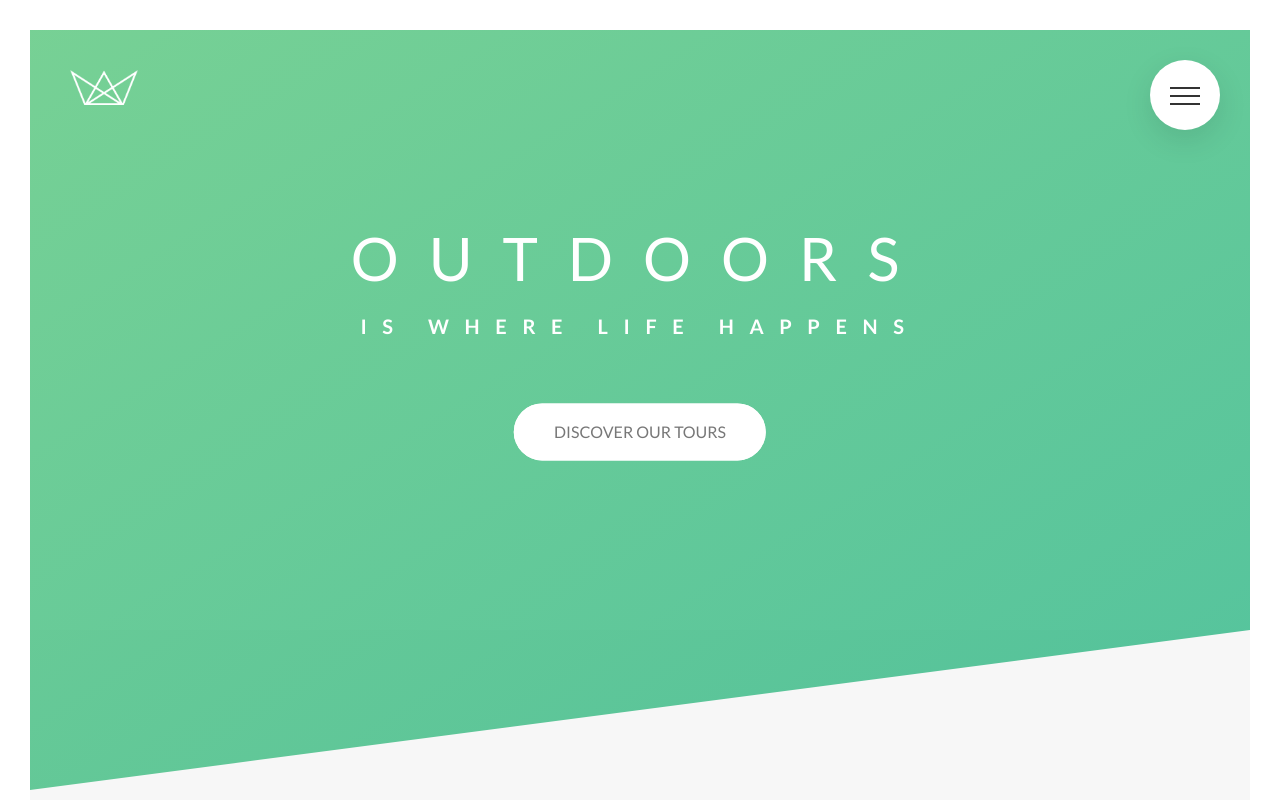
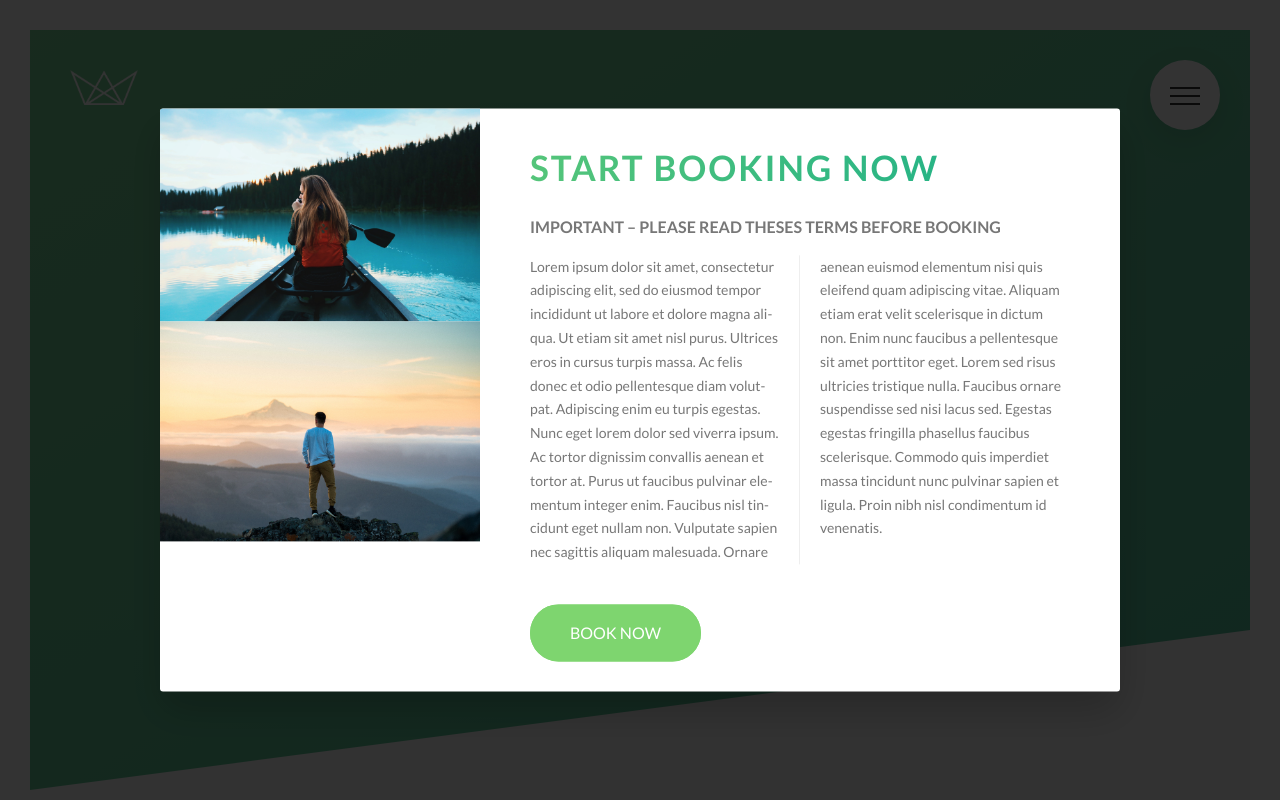
Before and after one commit to paolofullone/advanced-css-course, a website: page Natours/starter/index.html in a window 1280 px wide. Shown: the top 800 px of the page. Drawn offline with Linux system fonts and the light colour scheme; files whose address does not match are found by name.

Commit message:
52-popup banner, table layout, colums texts

```diff
--- a/Natours/starter/index.html
+++ b/Natours/starter/index.html
@@ -413,6 +413,24 @@
       </div>
     </footer>
 
+    <!-- como o pop up é independente, podemos colocar literalmente em qualquer lugar do html -->
+    <div class="popup">
+      <div class="popup__content">
+          <div class="popup__left">
+            <img src="img/nat-8.jpg" alt="Tour Photo" class="popup__img">
+            <img src="img/nat-9.jpg" alt="Tour Photo" class="popup__img">
+
+          </div>
+          <div class="popup__right">
+            <h2 class="heading-secondary u-margin-bottom-small">Start Booking Now</h2>
+            <h3 class="heading-tertiary u-margin-bottom-small">Important &ndash; Please read theses terms before booking</h3>
+            <p class="popup__text">Lorem ipsum dolor sit amet, consectetur adipiscing elit, sed do eiusmod tempor incididunt ut labore et dolore magna aliqua. Ut etiam sit amet nisl purus. Ultrices eros in cursus turpis massa. Ac felis donec et odio pellentesque diam volutpat. Adipiscing enim eu turpis egestas. Nunc eget lorem dolor sed viverra ipsum. Ac tortor dignissim convallis aenean et tortor at. Purus ut faucibus pulvinar elementum integer enim. Faucibus nisl tincidunt eget nullam non. Vulputate sapien nec sagittis aliquam malesuada. Ornare aenean euismod elementum nisi quis eleifend quam adipiscing vitae. Aliquam etiam erat velit scelerisque in dictum non. Enim nunc faucibus a pellentesque sit amet porttitor eget. Lorem sed risus ultricies tristique nulla. Faucibus ornare suspendisse sed nisi lacus sed. Egestas egestas fringilla phasellus faucibus scelerisque. Commodo quis imperdiet massa tincidunt nunc pulvinar sapien et ligula. Proin nibh nisl condimentum id venenatis.</p>
+            <a href="" class="btn btn--green">book now</a>
+
+          </div>
+      </div>
+    </div>
+
     <!-- <section class="grid-test">
       <div class="row">
         <div class="col-1-of-2">Col 1 of 2</div>
--- /dev/null
+++ b/Natours/starter/sass/components/_popup.scss
@@ -0,0 +1,60 @@
+.popup {
+  height: 100vh;
+  width: 100%;
+  position: fixed;
+  top: 0;
+  left: 0;
+  background-color: rgba($color-black, 0.8);
+  z-index: 9999;
+
+  &__content {
+    @include center-horizontally-vertically;
+    width: 75%;
+    // height: 50rem; // 50rem only for testing purposes
+    background-color: $color-white;
+    box-shadow: 0 2rem 4rem rgba($color-black, 0.2);
+    border-radius: 3px;
+    display: table;
+    overflow: hidden;
+  }
+
+//   uma forma de colocar as duas imagens do lado seria passando float: left no left e no right, mas o texto fica mais dificil de centralizar de forma vertical dessa forma. Por isso simulamos uma tabela com o table-cell abaixo e o table no parent element.
+  &__left {
+      width: 33.333333%;
+    //   float: left;
+    display: table-cell;
+  }
+
+  &__right {
+      width: 66.666667%;
+    //   float: left;
+    display: table-cell;
+    vertical-align: middle;
+    padding: 3rem 5rem;
+  }
+
+  &__img {
+    width: 100%;
+    display: block;
+  }
+  &__text{
+      font-size: 1.4rem;
+      margin-bottom: 4rem;
+
+        // prefix para funcionar em browsers antigos, mais a frente vai mostrar uma ferramenta que faz isso automático.
+      -moz-column-count: 2;
+      -moz-column-gap: 4rem;
+      -moz-column-rule: 1px solid $color-grey-light-2;
+
+      column-count: 2;
+      column-gap: 4rem; //o default é 1em para o column-gap, aqui seria 14 pixels pois a fonte foi setada em 1.4rem
+      // adiciona uma borda entre as colunas
+      column-rule: 1px solid $color-grey-light-2;
+      // adiciona um hifen no texto automaticamente, para funcionar de acordo com o idioma ele deve estar definido de forma correta no html, como o lorem ipsum não é inglês fica meio esquisito. Para funcionar em browsers mais antigos precisa dos prefixos.
+
+      -moz-hyphens: auto;
+      -ms-hyphens: auto;
+      -webkit-hyphens: auto;
+      hyphens: auto;
+  }
+}
--- a/Natours/starter/sass/main.scss
+++ b/Natours/starter/sass/main.scss
@@ -13,8 +13,8 @@
 @import 'components/composition';
 @import 'components/feature-box';
 @import 'components/form';
+@import 'components/popup';
 @import 'components/story';
-
 
 @import 'layout/header';
 @import 'layout/grid';
```
Also changed, not shown: Natours/starter/css/main.css, Natours/starter/sass/abstract/_mixins.scss (line endings or trailing spaces), 1 other file.
